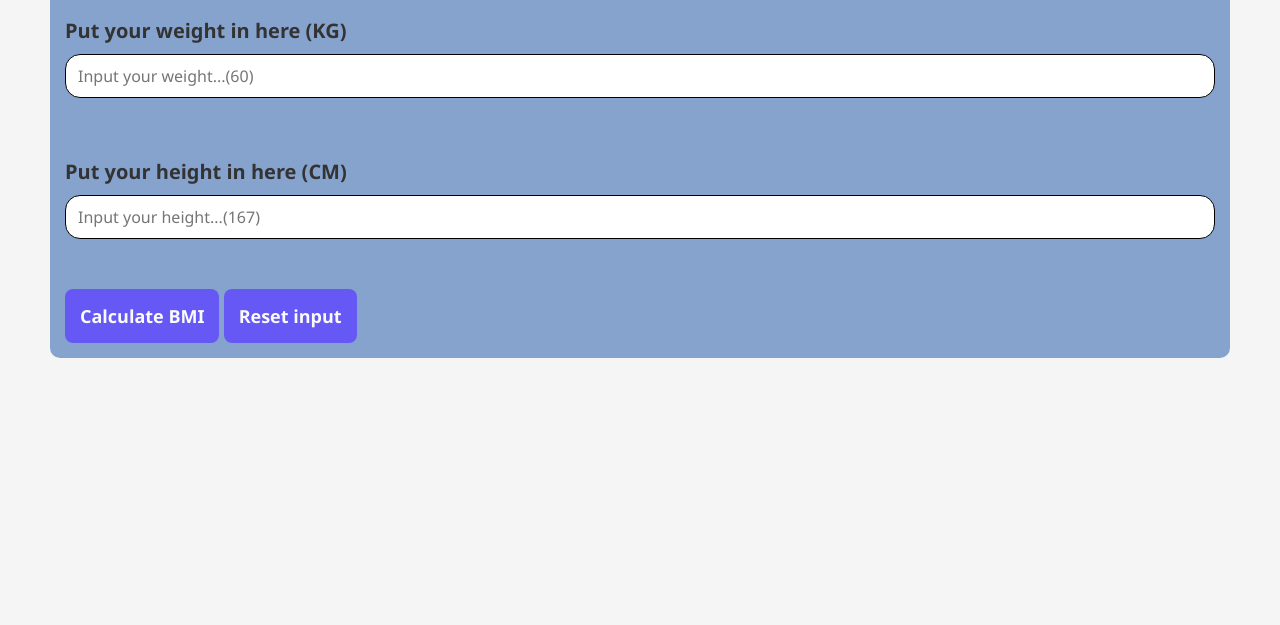
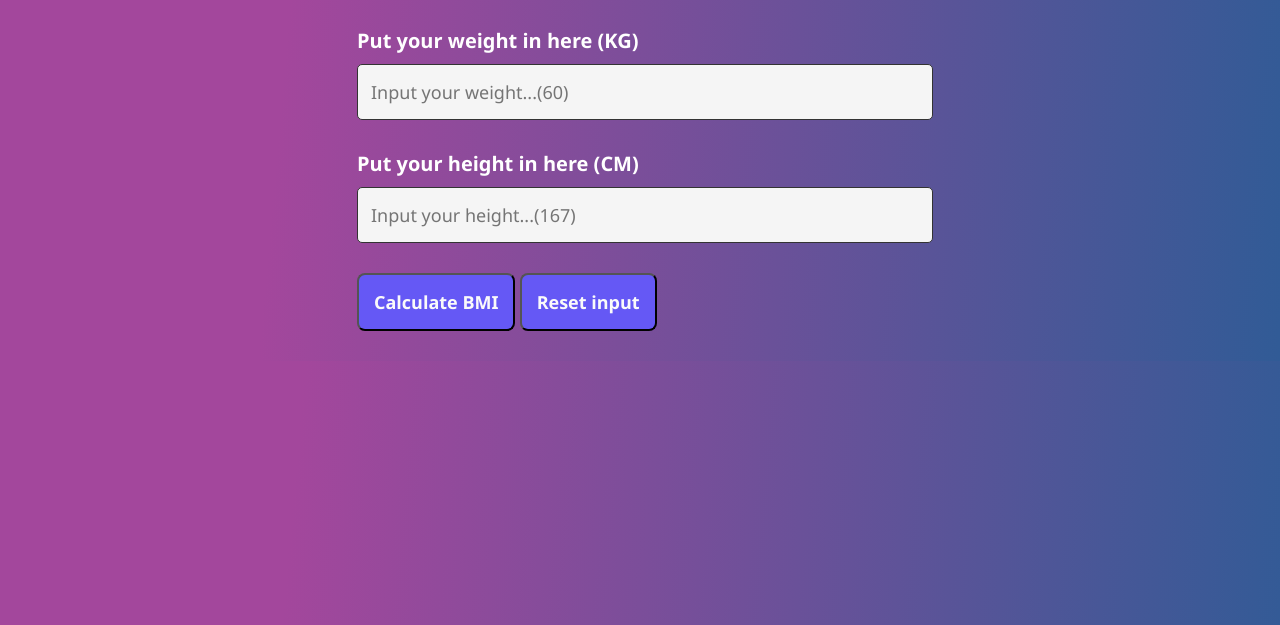
Before and after one commit to Wesly16/TPA2-Calculator-BMI, a plain HTML site: page index.html in a window 1280 px wide. Shown: the part 175-800 px from the top of the page. Drawn offline with Linux system fonts and the light colour scheme.

Commit message:
Update style.css

```diff
--- a/style.css
+++ b/style.css
@@ -2,9 +2,8 @@
   --text-color: #333333;
   --primary-color: #333333;
   --secondary-color: #6558f5;
-  --background-color: #86a3ce;
+  --background-color: #ffffff;
 }
-
 * {
   margin: 0;
   padding: 0;
@@ -20,23 +19,20 @@
 }
 
 body {
-  background-color: whitesmoke;
+  padding-top: 25px;
+  background: rgb(163, 71, 156);
+  background: linear-gradient(95deg, rgba(163, 71, 156, 1) 23%, rgba(49, 91, 150, 1) 100%);
 }
 
 main {
-  background-color: #86a3ce;
-  margin: 50px 50px;
-  -o-border-radius: 10px;
-  -webkit-border-radius: 10px;
-  -moz-border-radius: 10px;
-  -ms-border-radius: 10px;
-  border-radius: 10px;
+  width: 45%;
+  margin: 50px auto 0;
 }
 
 h1.title {
   text-align: center;
   margin-bottom: 30px;
-  color: var(--text-color);
+  color: var(--background-color);
 }
 
 label {
@@ -44,20 +40,23 @@ label {
   margin: 10px 0;
   font-weight: 600;
   font-size: 20px;
-  color: var(--text-color);
+  color: var(--background-color);
 }
 
 .form-group {
   width: 100%;
-  margin: 20px 0px;
-  padding: 15px;
+  margin: 30px 5px;
+  gap: 10px;
 }
+
 input {
   width: 100%;
-  padding: 10px 12px;
-  font-size: 16px;
-  border-radius: 15px;
-  border: 1px solid #000000;
+  padding: 15px 13px;
+  font-size: 18px;
+  font-weight: 500;
+  border-radius: 5px;
+  border: 1px solid #333333;
+  background-color: whitesmoke;
 }
 
 input:focus {
@@ -65,16 +64,16 @@ input:focus {
 }
 
 button {
+  justify-content: center;
   background-color: var(--secondary-color);
   padding: 15px;
   color: #fafafa;
   font-size: 18px;
   border-radius: 8px;
-  border: 0;
   font-weight: 700;
   cursor: pointer;
+  gap: 50px;
 }
-
 button:hover {
   background-color: #382cbd;
   transition: 0.8s;
@@ -82,7 +81,7 @@ button:hover {
 
 p {
   font-size: 18px;
-  color: var(--text-color);
+  color: var(--background-color);
 }
 
 /* Breakpoint Media Query */
```
